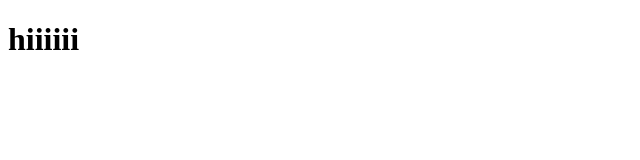
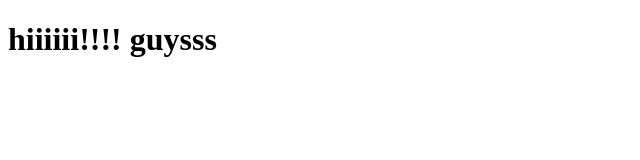
Before and after one commit to honey19117/bee, a plain HTML site: page index.html in a window 1280 px wide. Shown: the whole page, without its empty margins (0-640 px from the left). Drawn offline with Linux system fonts and the light colour scheme.

Commit message:
third commit

```diff
--- a/index.html
+++ b/index.html
@@ -6,6 +6,6 @@
     <title>Document</title>
 </head>
 <body>
-    <h1>hiiiiii</h1>
+    <h1>hiiiiii!!!! guysss</h1>
 </body>
 </html>
```
